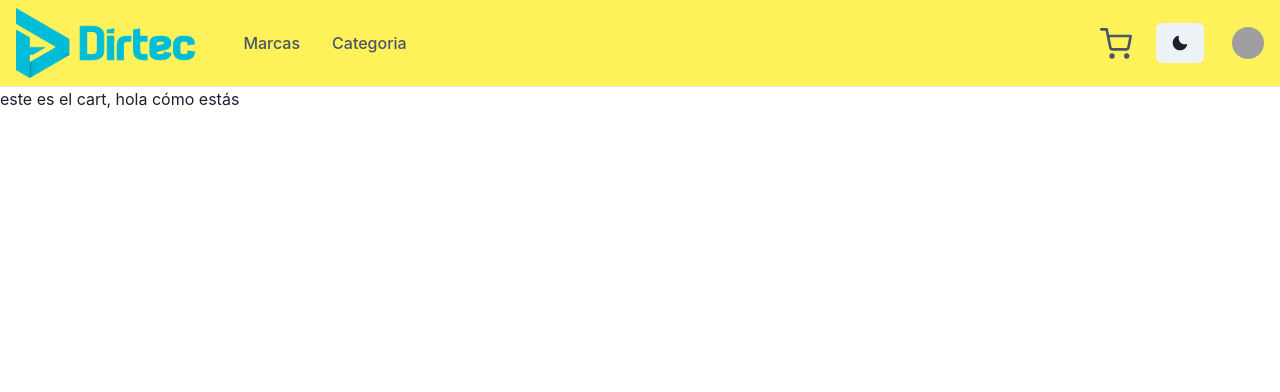
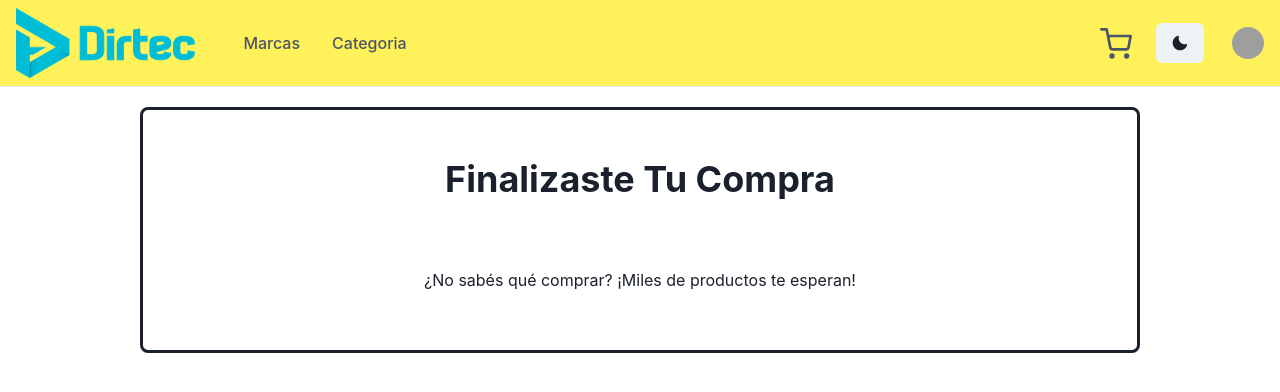
Before and after one commit to Tanofxp/Dirtec-Matalone-Daniel-Chakra-UI, a React (Create React App) app: page /cart in a window 1280 px wide. Shown: the top 392 px of the page. Built offline with nearby package versions, Linux system fonts and the light colour scheme; grey boxes are pictures that could not be loaded.

Commit message:
text cart + favicon

```diff
--- a/public/index.html
+++ b/public/index.html
@@ -2,7 +2,7 @@
 <html lang="en">
   <head>
     <meta charset="utf-8" />
-    <link rel="icon" href="%PUBLIC_URL%/favicon.ico" />
+    <link rel="icon" href="%PUBLIC_URL%/favicon.png" />
     <meta name="viewport" content="width=device-width, initial-scale=1" />
     <meta name="theme-color" content="#000000" />
     <meta
--- a/src/Components/Cart/Cart.jsx
+++ b/src/Components/Cart/Cart.jsx
@@ -1,7 +1,22 @@
+import {
+    Box,
+    Heading,
+    Text,
+    Center
+        } from '@chakra-ui/react'
 import React from 'react'
 
 export default function Cart() {
-  return (
-    <div>este es el cart, hola cómo estás</div>
-  )
+    return (
+
+    <Box alignContent='center' margin={'auto'} mt={5} h={'auto'} padding={5} w={1000} border={'solid'} rounded={'lg'} >
+        <Text></Text>
+        <Center h='100px'>
+        <Heading>Finalizaste Tu Compra</Heading>
+        </Center>
+        <Center h='100px'>
+        <Text>¿No sabés qué comprar? ¡Miles de productos te esperan!</Text>
+        </Center>
+    </Box>
+    )
 }
```
Also changed, not shown: public/favicon.png (added).
